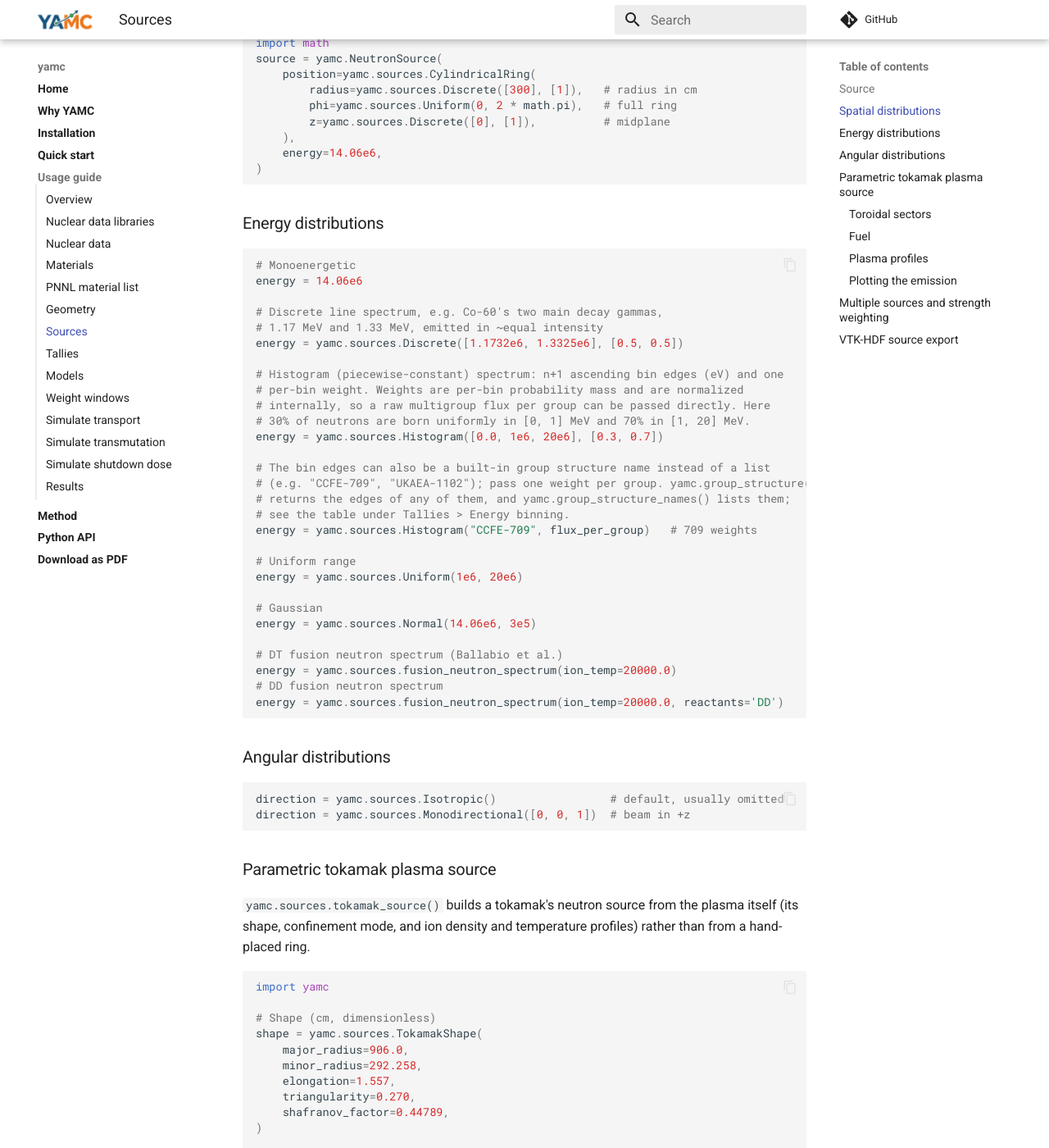
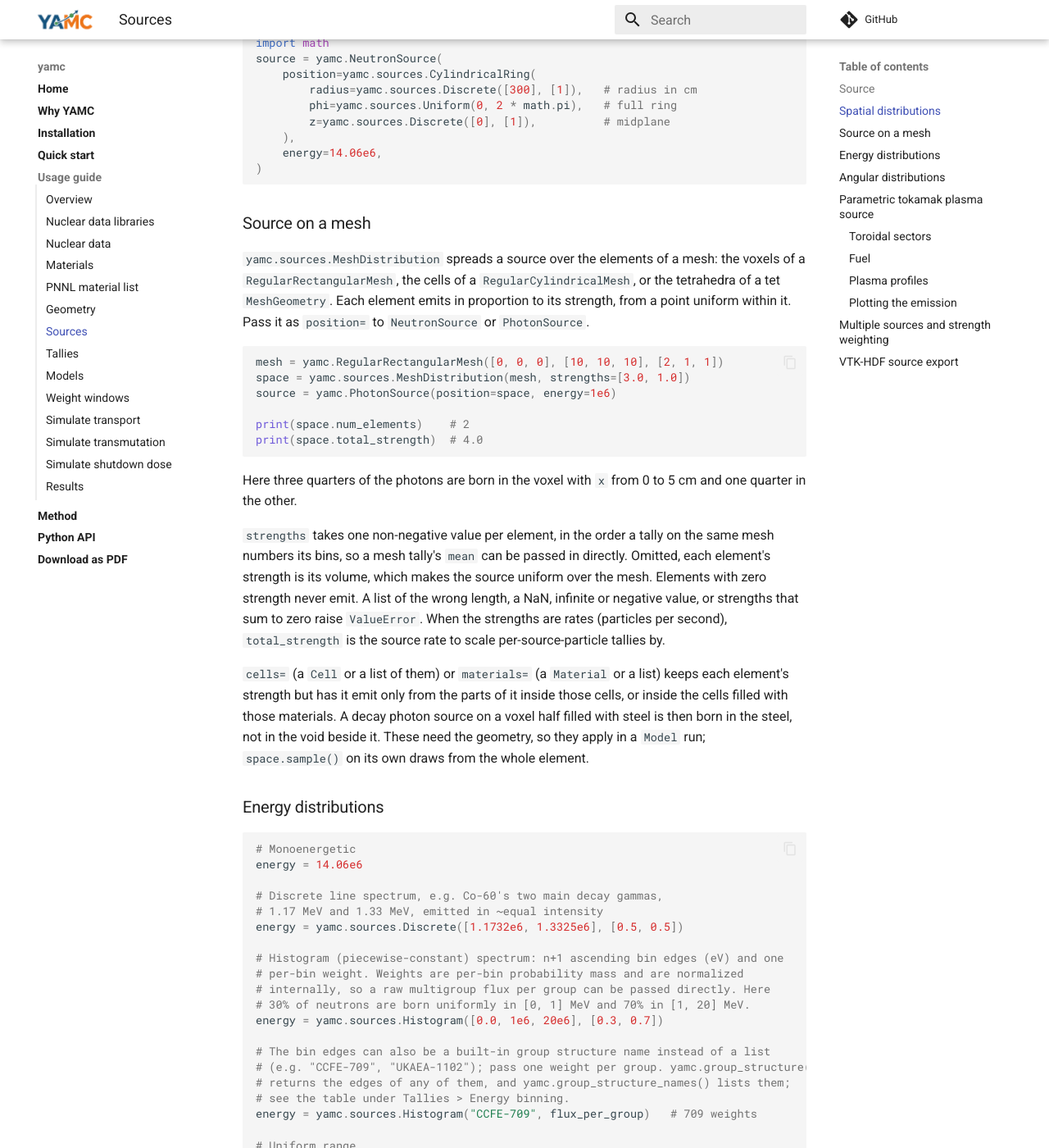
Before and after one commit to fusion-neutronics/yamc, an MkDocs documentation site: the page built from docs/sources.md, in a window 1280 px wide and 1400 px high, scrolled down 802 px. Shown: the whole window at 82% size. Built offline with MkDocs 1.6.1 and Material for MkDocs 9.7.7, drawn with Linux system fonts in a browser that asks for light colours; comment, search, counter and statistics services are not loaded.

Commit message:
Document sources on a mesh and per-particle tracks with VTK-HDF export
sources.md: yamc.sources.MeshDistribution over rectangular, cylindrical and
tet meshes, its strengths (tally bin order, default element volumes, the
ValueErrors), total_strength, and births restricted to cells or materials.
method.md: how a mesh source picks its element and its point.

simulate_transport.md: tracks are now one per particle with particle_type,
history and lineage, len(tracks) counts particle tracks, the birth event
names, and Tracks.to_vtkhdf / polylines / polylines_to_vtkhdf for ParaView.

Covers fusion-neutronics/core#465 and fusion-neutronics/core#467.

````diff
--- a/docs/sources.md
+++ b/docs/sources.md
@@ -42,6 +42,41 @@ source = yamc.NeutronSource(
     energy=14.06e6,
 )
 ```
+
+### Source on a mesh
+
+``yamc.sources.MeshDistribution`` spreads a source over the elements of a mesh:
+the voxels of a ``RegularRectangularMesh``, the cells of a
+``RegularCylindricalMesh``, or the tetrahedra of a tet ``MeshGeometry``. Each
+element emits in proportion to its strength, from a point uniform within it.
+Pass it as ``position=`` to ``NeutronSource`` or ``PhotonSource``.
+
+```python
+mesh = yamc.RegularRectangularMesh([0, 0, 0], [10, 10, 10], [2, 1, 1])
+space = yamc.sources.MeshDistribution(mesh, strengths=[3.0, 1.0])
+source = yamc.PhotonSource(position=space, energy=1e6)
+
+print(space.num_elements)    # 2
+print(space.total_strength)  # 4.0
+```
+
+Here three quarters of the photons are born in the voxel with ``x`` from 0 to
+5 cm and one quarter in the other.
+
+``strengths`` takes one non-negative value per element, in the order a tally
+on the same mesh numbers its bins, so a mesh tally's ``mean`` can be passed in
+directly. Omitted, each element's strength is its volume, which makes the
+source uniform over the mesh. Elements with zero strength never emit. A list of
+the wrong length, a NaN, infinite or negative value, or strengths that sum to
+zero raise ``ValueError``. When the strengths are rates (particles per second),
+``total_strength`` is the source rate to scale per-source-particle tallies by.
+
+``cells=`` (a ``Cell`` or a list of them) or ``materials=`` (a ``Material`` or
+a list) keeps each element's strength but has it emit only from the parts of it
+inside those cells, or inside the cells filled with those materials. A decay
+photon source on a voxel half filled with steel is then born in the steel, not
+in the void beside it. These need the geometry, so they apply in a ``Model``
+run; ``space.sample()`` on its own draws from the whole element.
 
 ### Energy distributions
 
````
Also changed, not shown: docs/method.md (+6 -1 lines), docs/simulate_transport.md (+21 -5 lines).
